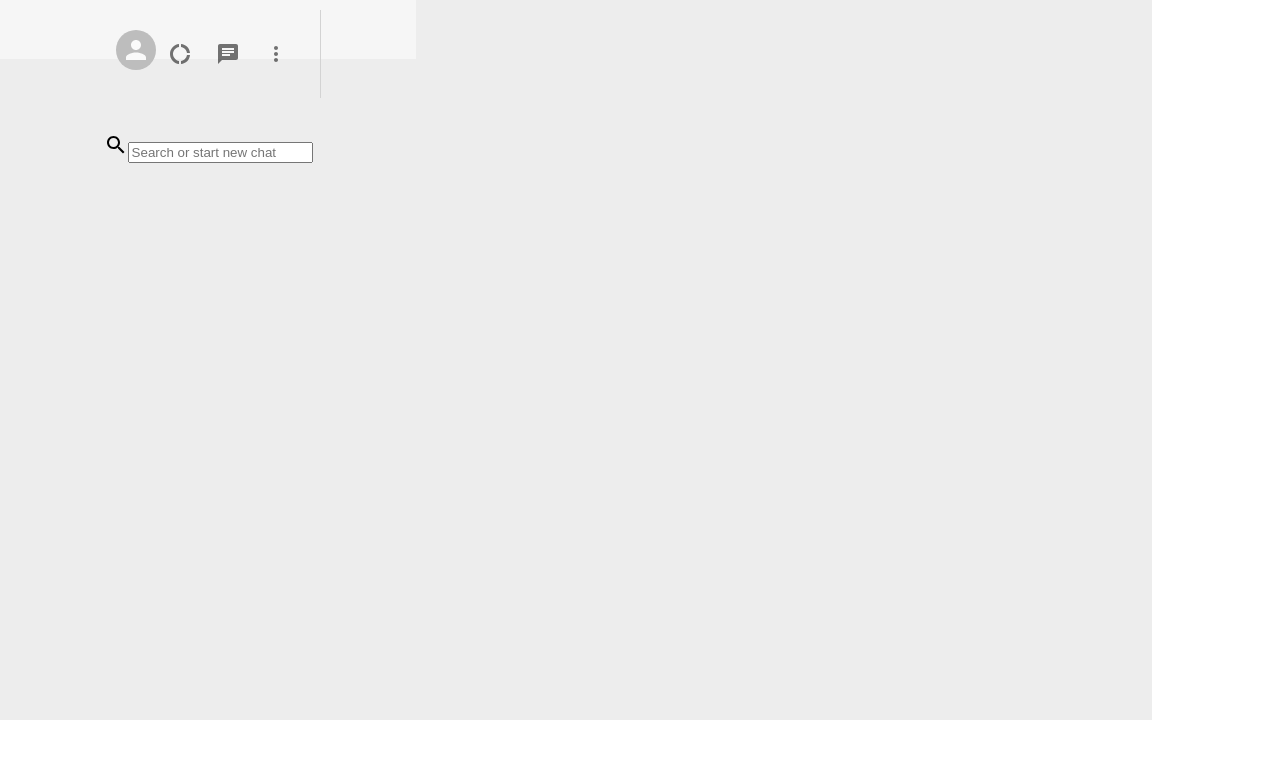
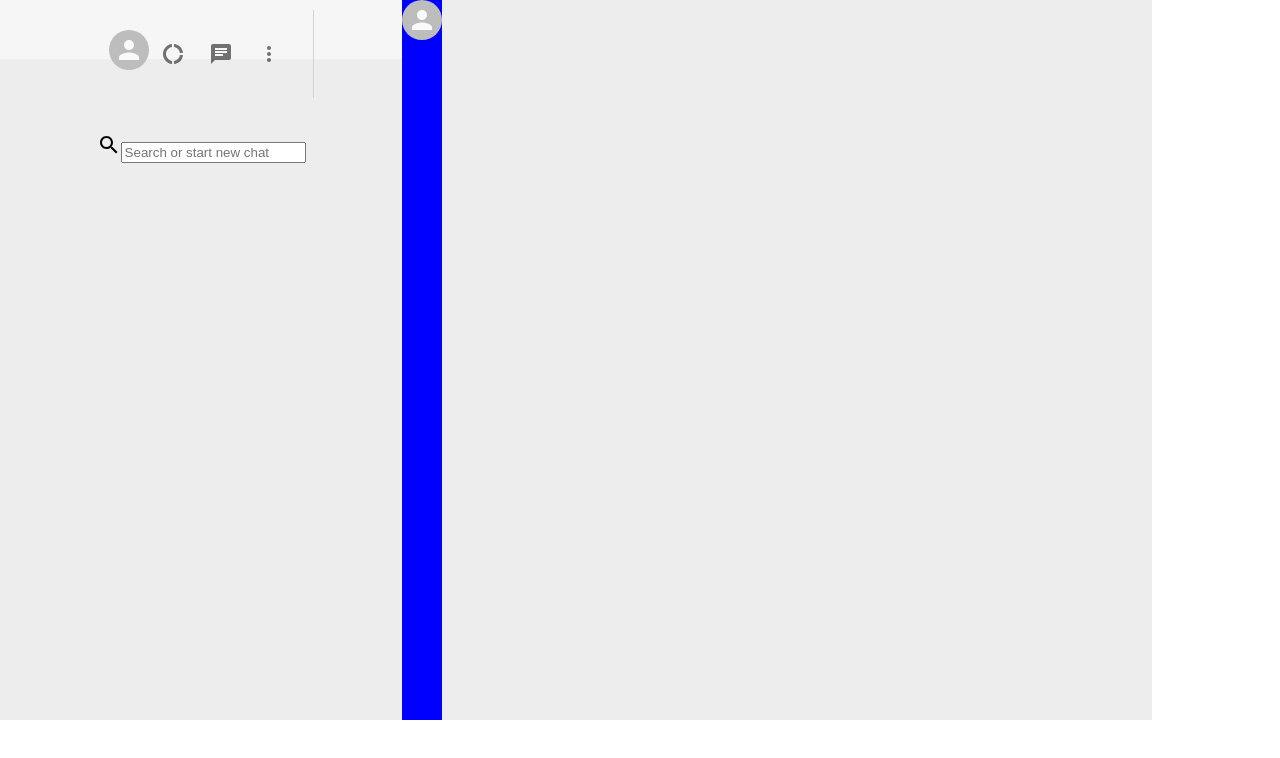
Before and after one commit to 12Harsha2000/Whatsapp, a React (Create React App) app in the folder whatsapp-clone/: page / in a window 1280 px wide. Shown: the top 758 px of the page. Built offline with nearby package versions, Linux system fonts and the light colour scheme; grey boxes are pictures that could not be loaded.

Commit message:
Initiated

```diff
--- a/whatsapp-clone/src/App.js
+++ b/whatsapp-clone/src/App.js
@@ -1,13 +1,14 @@
 import React from 'react';
 import './App.css';
 import Sidebar from './Sidebar';
+import Chat from "./Chat";
 
 function App() {
   return (
      <div className="App">
      <div className="app_body">
        <Sidebar />
-       {/* Chat */}
+       <Chat />
      </div>
     </div>
   );
--- /dev/null
+++ b/whatsapp-clone/src/Chat.css
@@ -0,0 +1,4 @@
+.chat{
+  flex: o.65;
+  background-color: blue;
+}
--- /dev/null
+++ b/whatsapp-clone/src/Chat.js
@@ -0,0 +1,25 @@
+import React from 'react';
+import "./Chat.css";
+import { Avatar } from '@material-ui/core';
+
+function Chat() {
+ return(
+  <div className='chat'>
+
+    <div className="chat_header">
+<Avatar />
+    </div>
+
+    <div className="chat_body">
+
+    </div>
+
+    <div className="chat_footer">
+
+    </div>
+
+  </div>
+ );
+}
+
+export default Chat;
--- a/whatsapp-clone/src/Sidebar.js
+++ b/whatsapp-clone/src/Sidebar.js
@@ -33,7 +33,7 @@ function Sidebar() {
      </div>
 
      <div className="sidebar_chats">
-        <SidebarChat />
+        <SidebarChat addNewChat />
         <SidebarChat />
         <SidebarChat />
         <SidebarChat />
--- a/whatsapp-clone/src/SidebarChat.js
+++ b/whatsapp-clone/src/SidebarChat.js
@@ -8,7 +8,15 @@ function SidebarChat({ addNewChat }) {
     useEffect(() => {
       setSeed(Math.floor(Math.random() * 5000))
     }, [])
-  return (
+  const createChat = () => {
+    const roomName = prompt("Please enter name for chat");
+
+    if (roomName){
+      //do some clever database stuff....
+    }
+  };
+
+  return !addNewChat ? (
     <div className="sidebarChat">
       <Avatar src={`https://avatars.dicebear.com/api/human/${seed}.svg`} />
       <div className="sidebarChat_info">
@@ -16,7 +24,12 @@ function SidebarChat({ addNewChat }) {
         <p>Last message....</p>
       </div>
     </div>
-  )
+  ): (
+    <div onClick={createChat}
+    className="sidebarChat">
+      <h2>Add New Chat</h2>
+    </div>
+  );
 }
 
 export default SidebarChat
```
